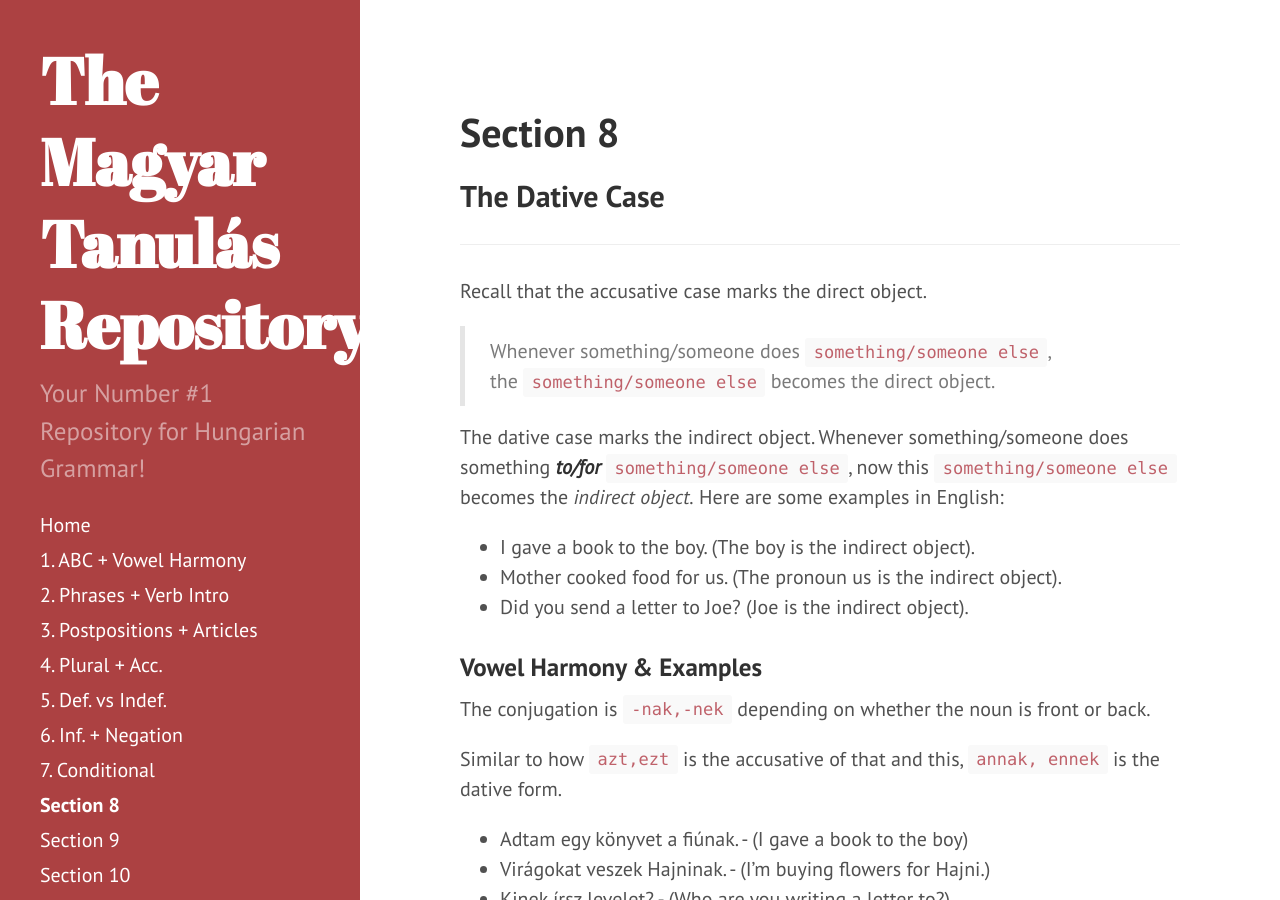
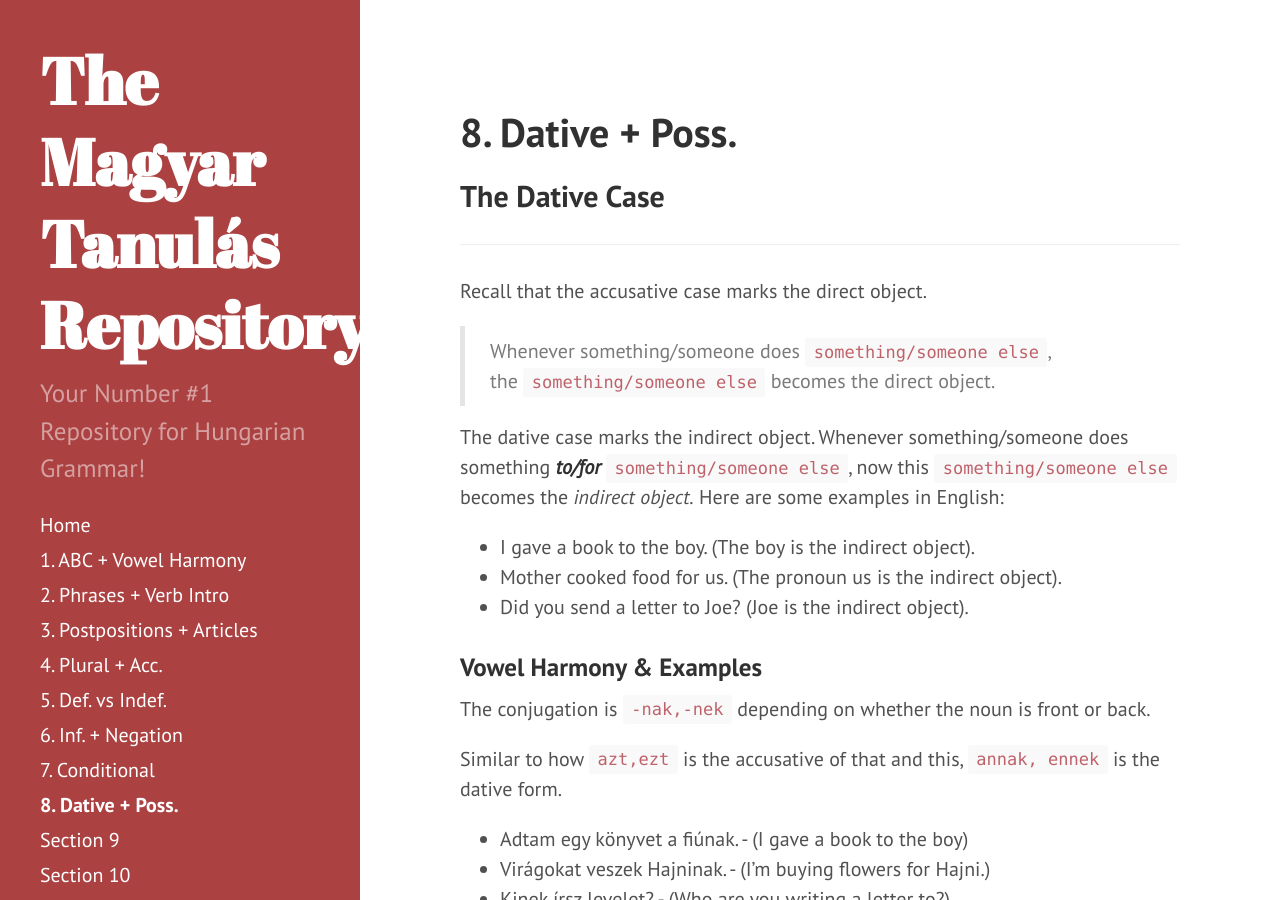
Before and after one commit to Magyartanulas/magyartanulas.github.io, a Jekyll site: the page built from Section8.md, in a window 1280 px wide and 900 px high. Built offline with Jekyll 4.4.1, drawn with Linux system fonts in a browser that asks for light colours; Markdown is read by kramdown in place of the engine named in the settings.

Commit message:
Update Section8.md

```diff
--- a/Section8.md
+++ b/Section8.md
@@ -1,6 +1,6 @@
 ---
 layout: page
-title: Section 8
+title: 8. Dative + Poss.
 order: 8
 ---
 
```
